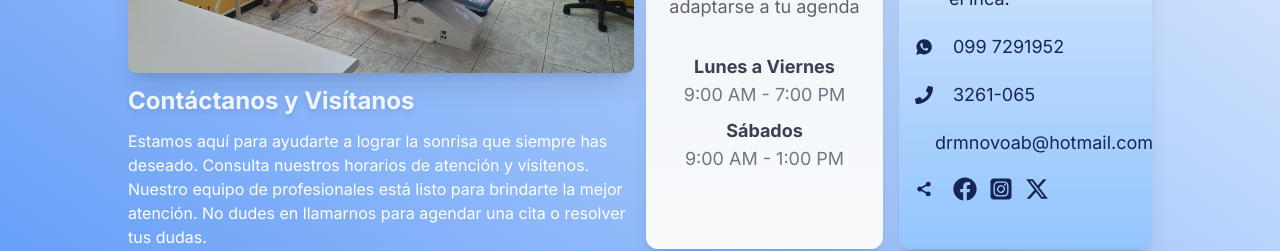
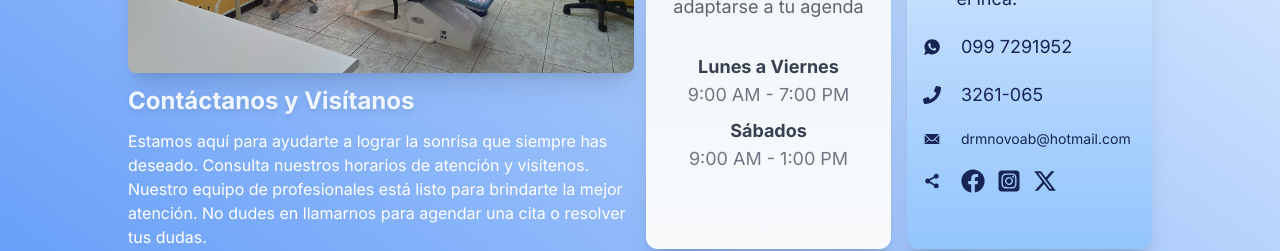
Before and after one commit to orangelvc93/P_odontologia_estetica, a Next.js app: page / in a window 1280 px wide. Shown: the part 2640-2891 px from the top of the page. Built offline with nearby package versions, Linux system fonts and the light colour scheme.

Commit message:
acomodando correo

```diff
--- a/src/components/Contacto.tsx
+++ b/src/components/Contacto.tsx
@@ -80,7 +80,7 @@ const Contacto = () => {
 								</li>
 								<li className="flex items-center gap-5">
 									<IoIosMail className="text-blue-950" />
-									<p className="text-left text-blue-950">
+									<p className="text-left text-blue-950 text-sm">
 										drmnovoab@hotmail.com
 									</p>
 								</li>
```
